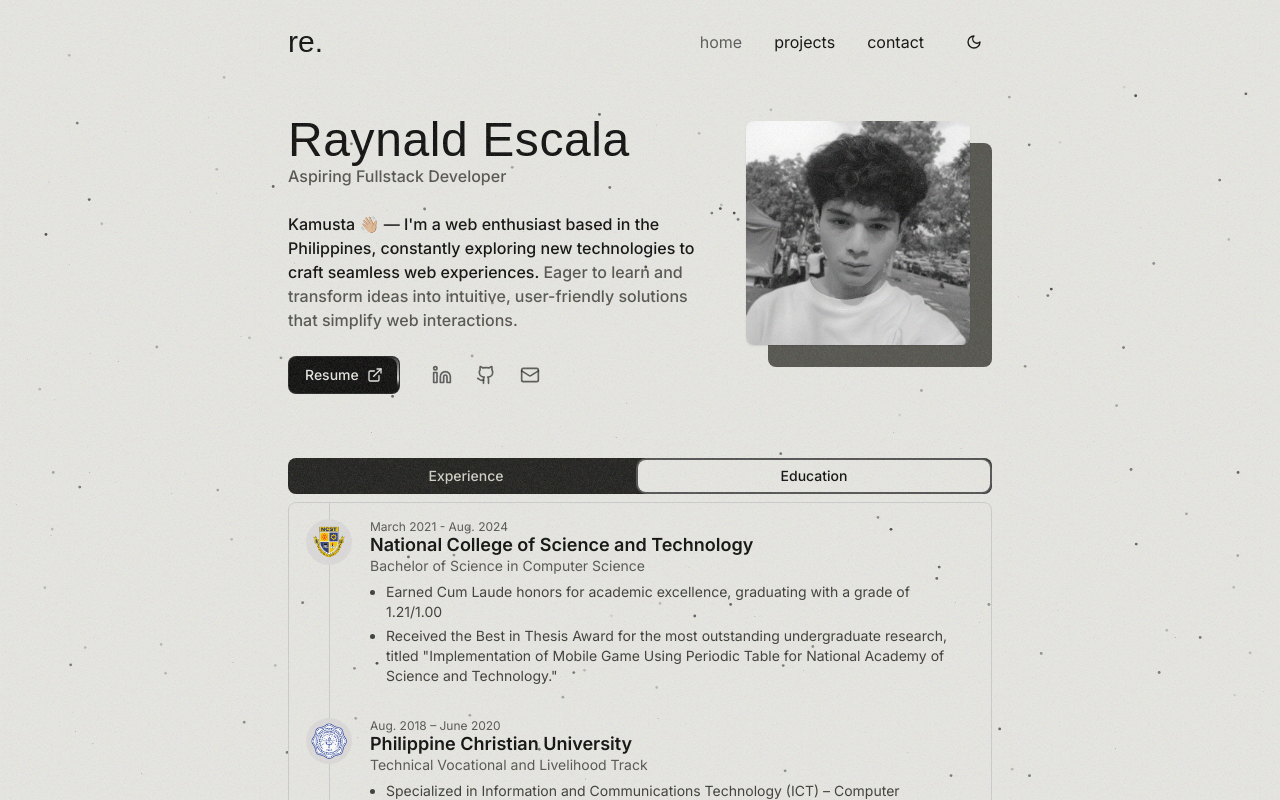
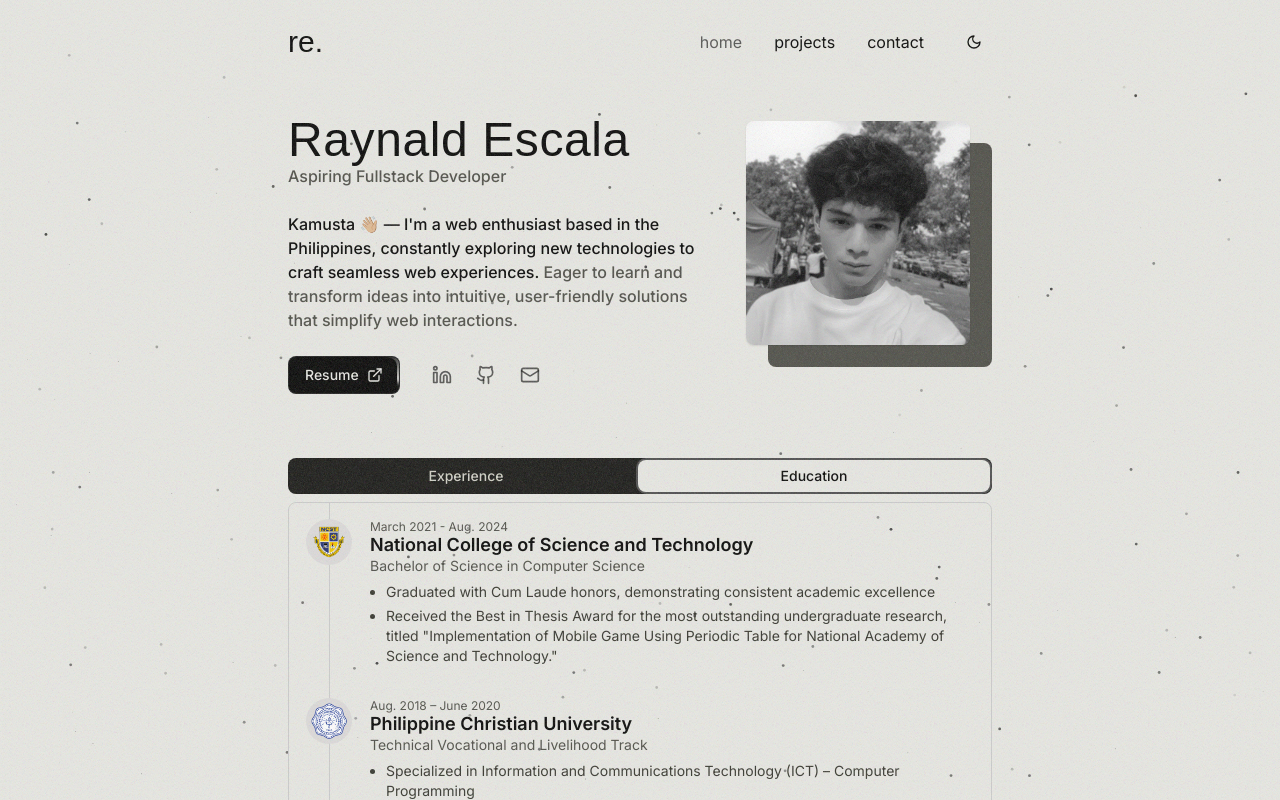
Before and after one commit to raynaldescala/portfolio-website, a Next.js app: page / in a window 1280 px wide. Both pictures are taken after a click on the tab "Education". Shown: the top 800 px of the page. Built offline with nearby package versions, Linux system fonts and the light colour scheme; a web font is replaced by a local one.

Commit message:
update wording for educational achievement in Qualifications component

```diff
--- a/app/components/sections/Qualifications.tsx
+++ b/app/components/sections/Qualifications.tsx
@@ -164,9 +164,8 @@ const Qualifications = ({
                             </span>
                             <ul className="ml-4 grid list-outside list-disc gap-1">
                                 <li className="text-sm text-muted transition-colors duration-200">
-                                    Earned Cum Laude honors for academic
-                                    excellence, graduating with a grade of
-                                    1.21/1.00
+                                    Graduated with Cum Laude honors,
+                                    demonstrating consistent academic excellence
                                 </li>
                                 <li className="text-sm text-muted transition-colors duration-200">
                                     Received the Best in Thesis Award for the
```
